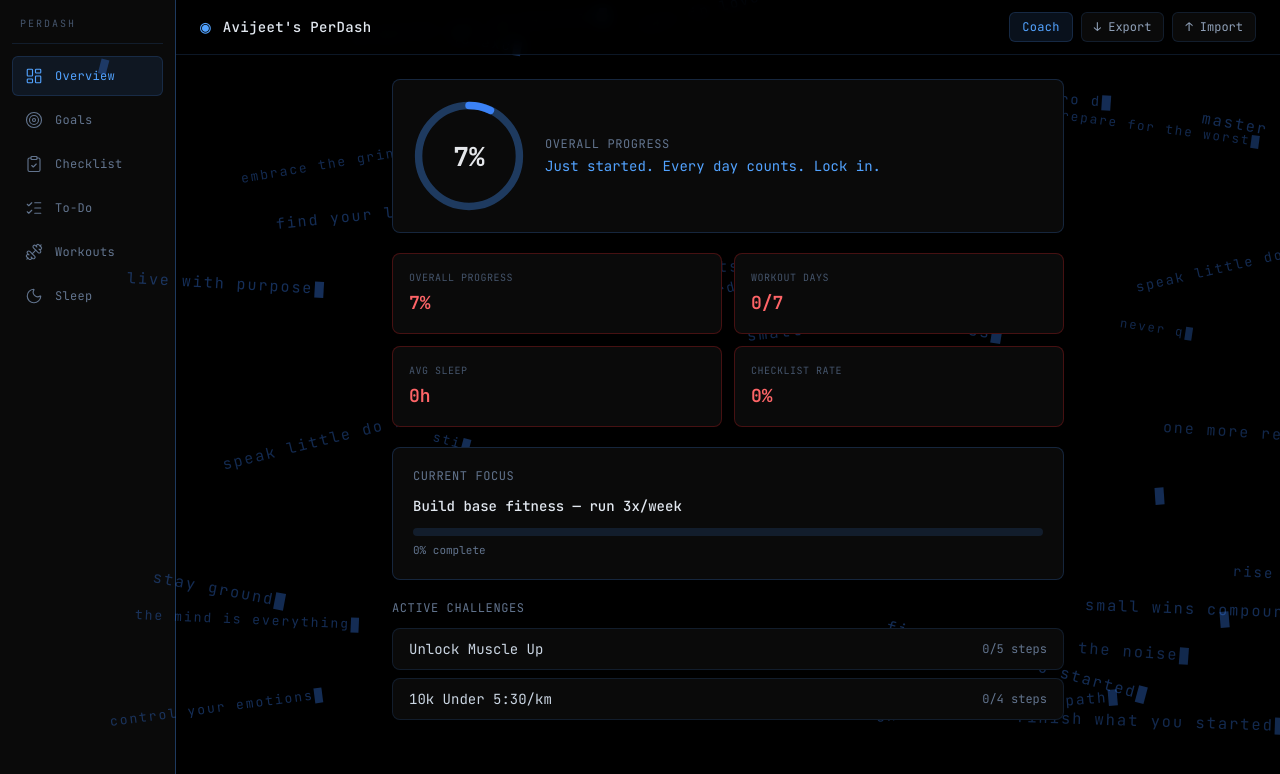
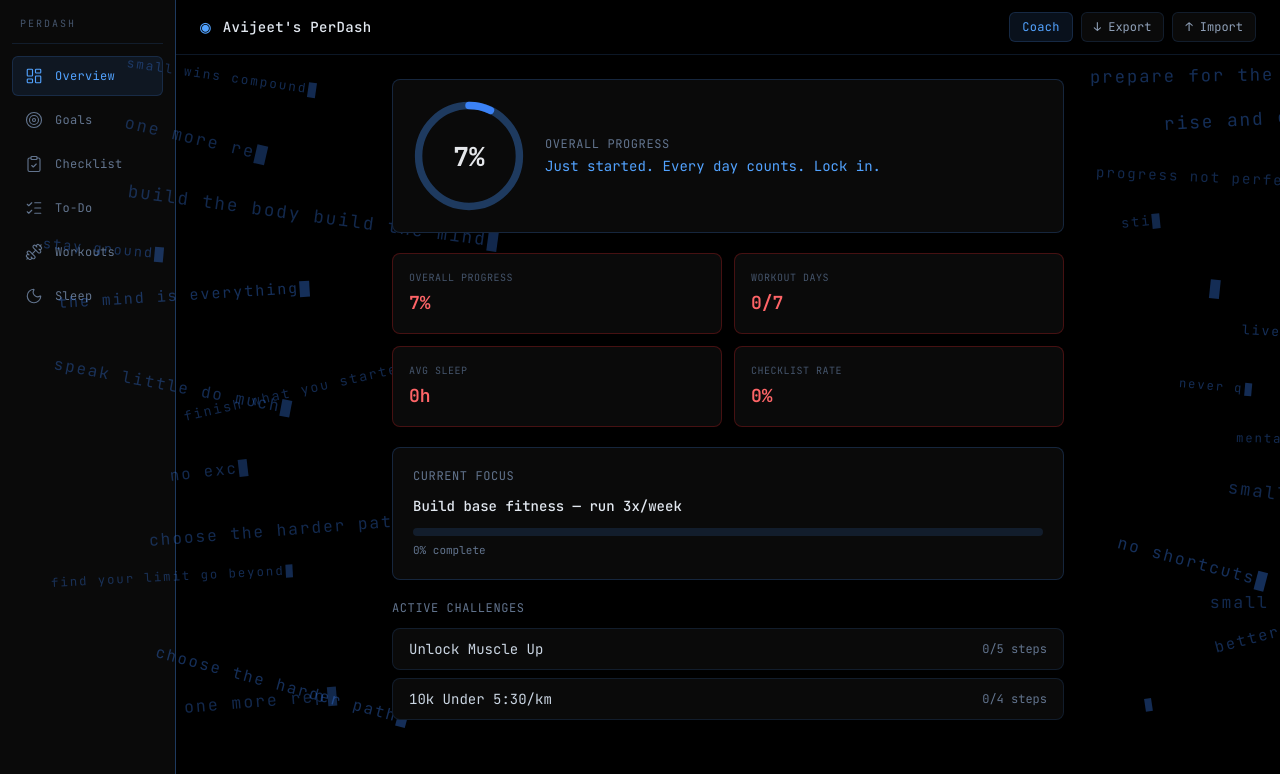
Before and after one commit to TheWhiteburn/PerDash, a React (Vite) app in the folder client/: page / in a window 1280 px wide. Shown: the top 774 px of the page. Built offline with nearby package versions, Linux system fonts and the light colour scheme; the HTML template or start-up script is replaced by a standard one.

Commit message:
Fix: 25 typewriters, side margins only, no overlap in content area

```diff
--- a/client/src/components/BackgroundScene.jsx
+++ b/client/src/components/BackgroundScene.jsx
@@ -68,15 +68,24 @@ function rand(n) {
 }
 
 function buildWriters() {
-  return Array.from({ length: 35 }, (_, i) => {
-    const x = 3 + Math.random() * 94;
-    const y = 2 + Math.random() * 93;
+  const left = Array.from({ length: 12 }, (_, i) => ({
+    x: 3 + Math.random() * 13,
+    y: 4 + (i + 0.5) / 12 * 86 + (Math.random() - 0.5) * 2.5,
+    tilt: ((Math.random() - 0.5) * 30).toFixed(1),
+  }));
+  const right = Array.from({ length: 13 }, (_, i) => ({
+    x: 85 + Math.random() * 13,
+    y: 4 + (i + 0.5) / 13 * 86 + (Math.random() - 0.5) * 2.5,
+    tilt: ((Math.random() - 0.5) * 30).toFixed(1),
+  }));
 
+  return [...left, ...right].map((pos, i) => {
     const phrase = phrases[rand(phrases.length)];
     return {
       id: i,
-      x: x.toFixed(2), y: y.toFixed(2),
-      rotation: ((Math.random() - 0.5) * 30).toFixed(1),
+      x: pos.x.toFixed(2),
+      y: pos.y.toFixed(2),
+      rotation: pos.tilt,
       phrase,
       typed: '',
       charIndex: 0,
@@ -88,7 +97,7 @@ function buildWriters() {
       deleteThreshold: 2,
       typeCounter: 0,
       deleteCounter: 0,
-      fontSize: (12 + Math.random() * 4).toFixed(1),
+      fontSize: (12 + Math.random() * 6).toFixed(1),
       opacity: (0.3 + Math.random() * 0.06).toFixed(3),
     };
   });
```
